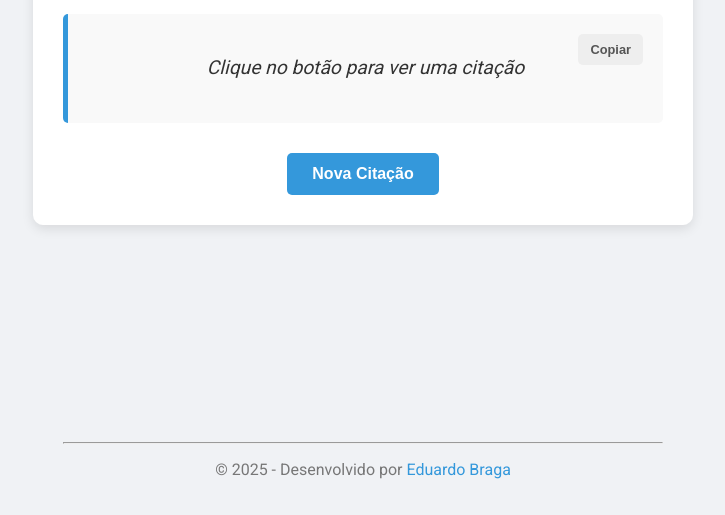
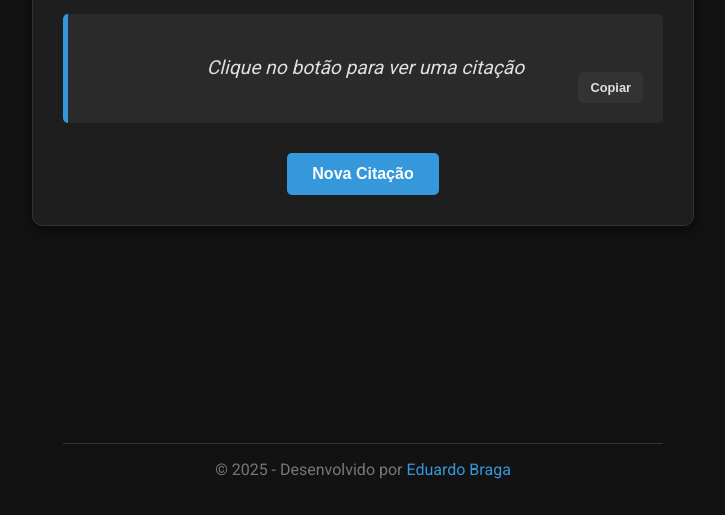
Before and after one commit to EduBraga7/gerador-de-citacoes, a plain HTML site: page index.html in a window 1280 px wide. Shown: the part 285-800 px from the top of the page, without its empty margins (277-1002 px from the left). Drawn offline with Linux system fonts and the light colour scheme.

Commit message:
Atualiza layout e melhora o README

```diff
--- a/styles.css
+++ b/styles.css
@@ -2,13 +2,13 @@
 
 body {
     font-family: 'Roboto', sans-serif;
-    background-color: #f0f2f5; /* Cor do plano de fundo */
-    color: #333; /* Cor do texto principal */
+    /* Fundo escuro */
+    background-color: #121212;
+    color: #e0e0e0; /* Cor do texto principal (cinza claro) */
 
-    /* Centralizar tudo */
     display: flex;
     flex-direction: column;
-    min-height: 100vh; /* Altura minima de 100% da tela */
+    min-height: 100vh;
     margin: 0;
 }
 
@@ -19,45 +19,46 @@ main {
     align-items: center;
 }
 
-
 /* O container principal que segura tudo */
 .container {
-    background-color: #ffffff; /* Fundo branco */
+    background-color: #1e1e1e; /* Fundo do card (grafite) */
     padding: 30px;
-    border-radius: 10px; /* Bordas arredondadas */
-    box-shadow: 0 4px 12px rgba(0, 0, 0, 0.1); /* Uma sombra suave */
-    text-align: center; /* Centralizar o texto dentro dele */
-    width: 90%; /* Ocupa 90% da largura da tela */
-    max-width: 600px; /* Mas no máximo 600px de largura */
+    border-radius: 10px;
+    box-shadow: 0 4px 12px rgba(0, 0, 0, 0.5); /* Sombra mais escura */
+    text-align: center;
+    width: 90%;
+    max-width: 600px;
+    border: 1px solid #333; /* Borda sutil para definir o card */
 }
 
 /* Titulo */
 h1 {
-    color: #2c3e50;
+    color: #ffffff; /* Título branco */
     margin-bottom: 20px;
 }
 
 /* A caixa que guarda a citação */
 .quote-box {
-    background-color: #f9f9f9; /* Cor do fundo */
-    border-left: 5px solid #3498db; /* Uma borda azul à esquerda */
+    background-color: #2a2a2a; /* Cor do fundo da citação */
+    border-left: 5px solid #3498db; /* O azul se destaca bem no escuro */
     padding: 20px;
-    margin: 30px 0; /* Espaçamento em cima e embaixo */
+    margin: 30px 0;
     border-radius: 5px;
     position: relative;
+    overflow: hidden;
 }
 
 #copy-btn {
-    position: absolute; /* Posição absoluta EM RELAÇÃO à quote-box */
-    top: 20px;  /* 20px do topo da caixa */
-    right: 20px; /* 20px da direita da caixa */
+    position: absolute;
+    bottom: 20px;
+    right: 20px;
 
-    /* Estilos para deixar ele menor e mais sutil */
-    background-color: #eee;
-    color: #555;
+    /* Botão de copiar adaptado */
+    background-color: #333;
+    color: #e0e0e0;
     border: none;
     padding: 8px 12px;
-    font-size: 0.8rem; /* Fonte pequena */
+    font-size: 0.8rem;
     font-weight: bold;
     border-radius: 5px;
     cursor: pointer;
@@ -65,44 +66,43 @@ h1 {
 }
 
 #copy-btn:hover {
-    background-color: #ddd;
+    background-color: #444;
 }
-
-
 
 /* O texto da citação */
 #quote-text {
-    font-size: 1.2rem; /* Tamanho da fonte */
-    font-style: italic; /* Estilo itálico */
-    line-height: 1.6; /* Altura da linha (espaçamento) */
+    font-size: 1.2rem;
+    font-style: italic;
+    line-height: 1.6;
+    color: #e0e0e0; /* Herda do body, mas bom garantir */
 }
 
-/* O autor da citação (inicialmente escondido) */
+/* O autor da citação */
 #quote-author {
     font-size: 1rem;
-    font-weight: bold; /* Negrito */
-    color: #555;
-    text-align: right; /* Alinha o autor à direita */
+    font-weight: bold;
+    color: #999; /* Autor com menos destaque */
+    text-align: right;
     margin-top: 15px;
     margin-right: 80px;
 }
 
 /* O nosso botão principal */
 #new-quote-btn {
-    background-color: #3498db; /* Cor de fundo azul */
-    color: #ffffff; /* Texto branco */
-    border: none; /* Sem borda */
-    padding: 12px 25px; /* Espaçamento interno */
+    background-color: #3498db; /* O azul original funciona perfeitamente */
+    color: #ffffff;
+    border: none;
+    padding: 12px 25px;
     font-size: 1rem;
     font-weight: bold;
-    border-radius: 5px; /* Bordas arredondadas */
-    cursor: pointer; /* Muda o cursor para "mãozinha" */
-    transition: background-color 0.3s ease; /* Efeito suave na cor */
+    border-radius: 5px;
+    cursor: pointer;
+    transition: background-color 0.3s ease;
 }
 
-/* Efeito HOVER: O que acontece ao passar o mouse sobre o botão */
+/* Efeito HOVER no Dark Mode */
 #new-quote-btn:hover {
-    background-color: #2980b9; /* Um azul um pouco mais escuro */
+    background-color: #2980b9;
 }
 
 /* --- Estilos do Rodapé --- */
@@ -115,25 +115,24 @@ h1 {
     align-self: center;
 }
 
-/* Estiliza a linha <hr> */
-# hr {
+/* Corrigido: Estiliza a linha <hr> */
+hr {
     border: none;
-    border-top: 1px solid #eee; /* Uma linha cinza bem clara */
+    border-top: 1px solid #333; /* Linha cinza escura */
 }
 
 /* Estiliza o parágrafo do rodapé */
 #rodape p {
-    font-size: 1rem; /* tamanho do rodape */
-    color: #777; /* Cor cinza (o 'text-body-secondary' do Bootstrap) */
+    font-size: 1rem;
+    color: #777; /* Cor cinza */
 }
 
 /* Estiliza o link dentro do rodapé */
 #rodape a {
-    color: #3498db; /* Usa a mesma cor azul do nosso botão */
-    text-decoration: none; /* Tira o sublinhado padrão */
+    color: #3498db; /* Link azul para destaque */
+    text-decoration: none;
 }
 
-/* Adiciona o sublinhado de volta quando passa o mouse */
 #rodape a:hover {
     text-decoration: underline;
 }
```
Also changed, not shown: a.png (added), screenshot-projeto.png, 1 other file.
